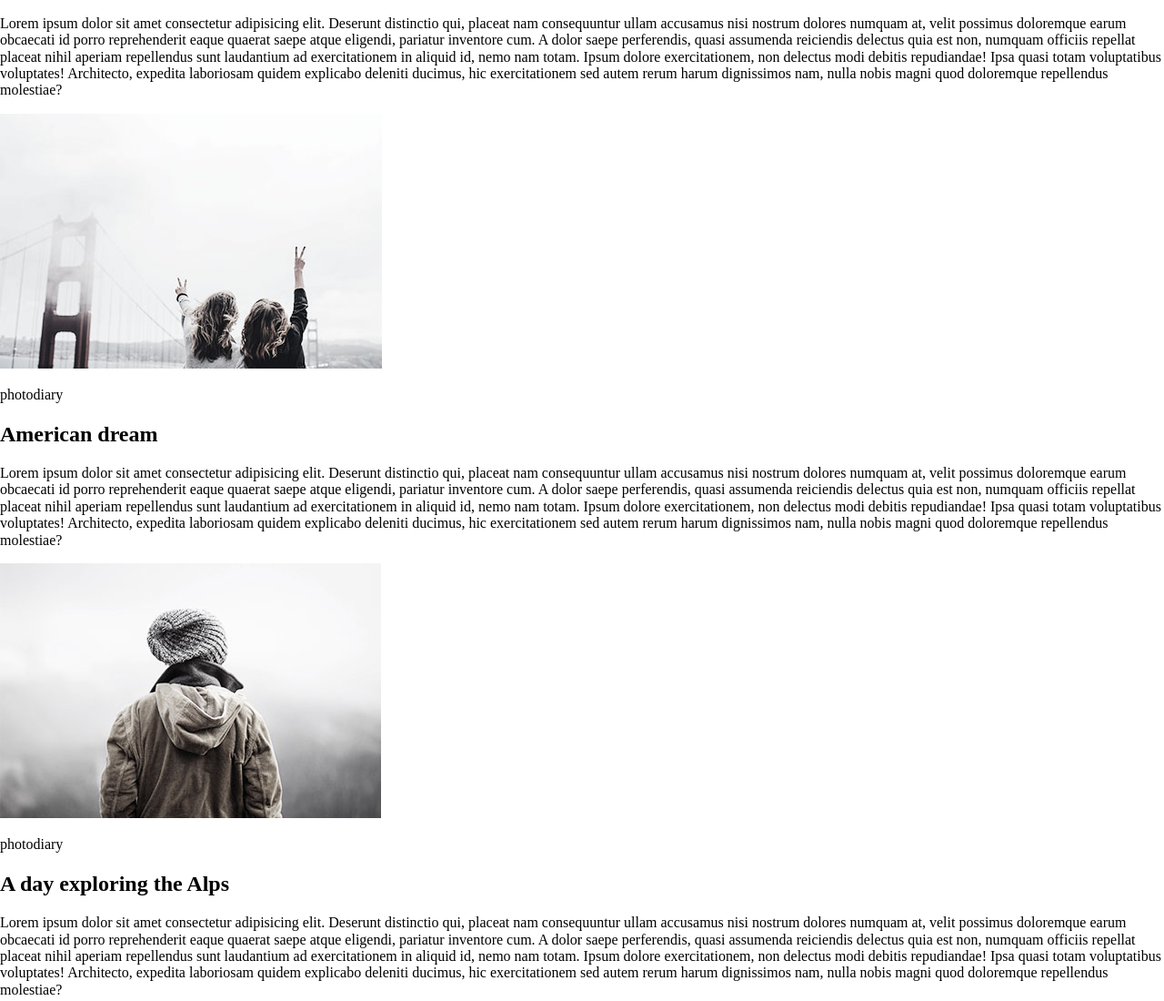
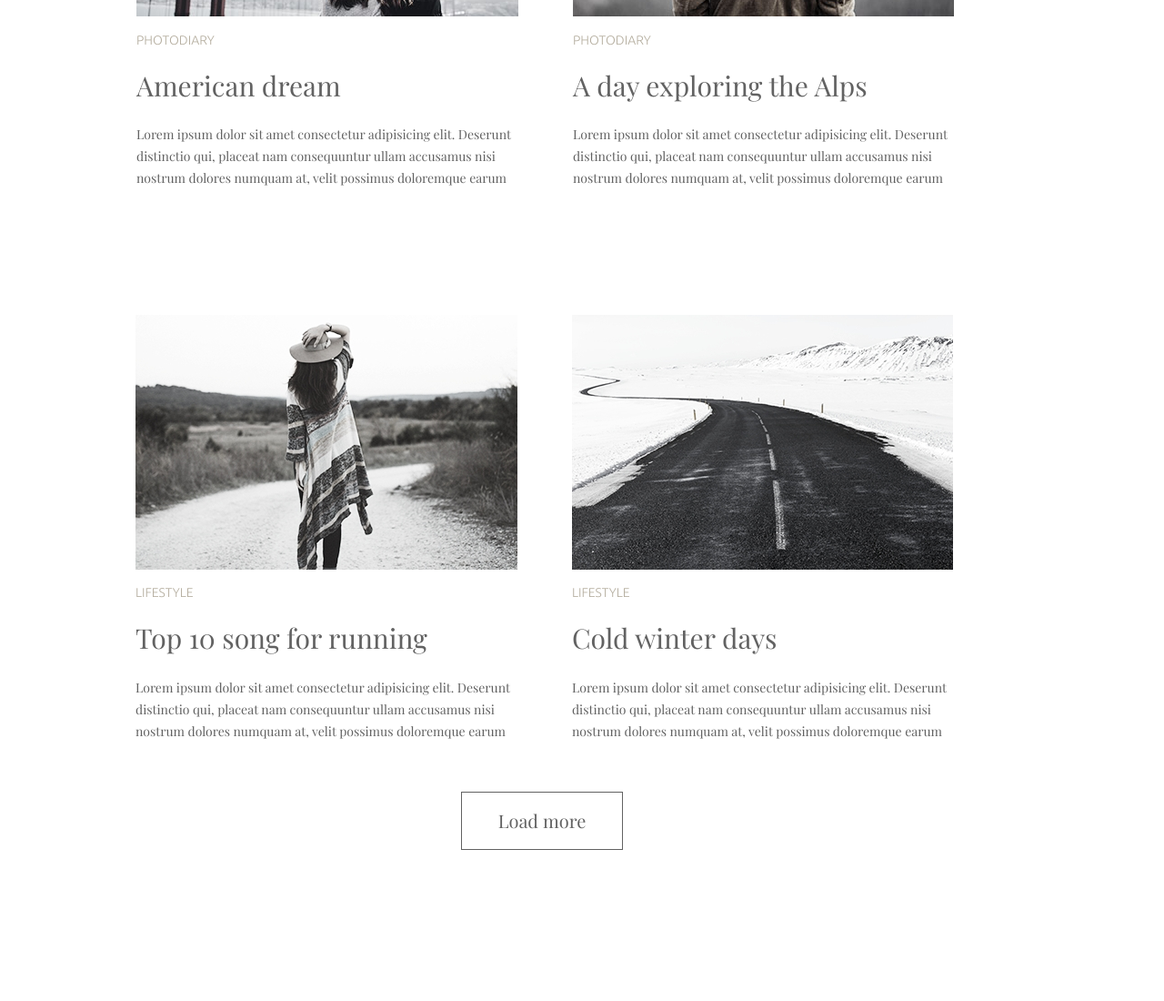
Before and after one commit to VadimBerezenskiy/module-03, a plain HTML site: page index.html in a window 1280 px wide. Shown: the part 969-2069 px from the top of the page at 91% size. After the commit the page ends 1973 px from the top, so only its background shows below. Drawn offline with nearby package versions, Linux system fonts and the light colour scheme.

Commit message:
main css decor

```diff
--- a/css/styles.css
+++ b/css/styles.css
@@ -0,0 +1,79 @@
+* {
+  box-sizing: content-box;
+}
+
+div {
+  width: 1200px;
+  font-family: "Playfair Display", serif;
+  color: #626262;
+  font-weight: 400;
+}
+
+.topic {
+  display: inline-block;
+}
+
+.first {
+  margin: 0 56px 132px 150px;
+  width: 420px;
+}
+
+.second {
+  margin-right: 151px;
+  margin-bottom: 132px;
+  width: 419px;
+}
+
+.third {
+  margin: 0 56px 138px 150px;
+  width: 420px;
+}
+
+.fourth {
+  margin-right: 151px;
+  margin-bottom: 138px;
+  width: 419px;
+}
+
+.fifth {
+  margin: 0 56px 54px 149px;
+  width: 420px;
+}
+.sixth {
+  margin-right: 152px;
+  margin-bottom: 54px;
+  width: 419px;
+}
+
+.ubuntu {
+  color: #b4ad9e;
+  font-family: "Ubuntu", sans-serif;
+  font-size: 14px;
+  font-weight: 300;
+  text-transform: uppercase;
+}
+
+h2 {
+  font-size: 30px;
+  font-weight: 400;
+}
+
+.text {
+  font-size: 14px;
+  line-height: 24px;
+  margin-bottom: 0;
+}
+
+button {
+  display: inline-block;
+  margin: 0 529px 70px 507px;
+  font-family: "Playfair Display", serif;
+  color: #626262;
+  font-weight: 400;
+  font-size: 20px;
+  line-height: 24px;
+  border: 1px solid #626262;
+  width: 164px;
+  height: 60px;
+  background-color: #ffffff;
+}
--- a/index.html
+++ b/index.html
@@ -15,7 +15,9 @@
       href="https://fonts.googleapis.com/css2?family=Ubuntu:wght@300&display=swap"
     />
   </head>
+
   <body>
+    <div>
       <header>
         <nav>
           <ul>
@@ -27,146 +29,98 @@
         </nav>
       </header>
       <main>
-      <section>
-        <img src="img/img1.jpg" alt="girl on party" width="420" height="280" />
-        <p>Lifestyle</p>
+        <section class="first topic">
+          <img
+            src="img/img1.jpg"
+            alt="girl on party"
+            width="420"
+            height="280"
+          />
+          <p class="ubuntu">lifestyle</p>
           <h2>More then just a music festival</h2>
-        <p>
+          <p class="text">
             Lorem ipsum dolor sit amet consectetur adipisicing elit. Deserunt
-          distinctio qui, placeat nam consequuntur ullam accusamus nisi nostrum
-          dolores numquam at, velit possimus doloremque earum obcaecati id porro
-          reprehenderit eaque quaerat saepe atque eligendi, pariatur inventore
-          cum. A dolor saepe perferendis, quasi assumenda reiciendis delectus
-          quia est non, numquam officiis repellat placeat nihil aperiam
-          repellendus sunt laudantium ad exercitationem in aliquid id, nemo nam
-          totam. Ipsum dolore exercitationem, non delectus modi debitis
-          repudiandae! Ipsa quasi totam voluptatibus voluptates! Architecto,
-          expedita laboriosam quidem explicabo deleniti ducimus, hic
-          exercitationem sed autem rerum harum dignissimos nam, nulla nobis
-          magni quod doloremque repellendus molestiae?
+            distinctio qui, placeat nam consequuntur ullam accusamus nisi
+            nostrum dolores numquam at, velit possimus doloremque earum
           </p>
         </section>
-      <section>
+        <section class="second topic">
           <img
             src="img/img2.jpg"
             alt="hot mug in mittens"
             width="419"
             height="280"
           />
-        <p>lifestyle</p>
+          <p class="ubuntu">lifestyle</p>
           <h2>Life tastes better with coffee</h2>
-        <p>
+          <p class="text">
             Lorem ipsum dolor sit amet consectetur adipisicing elit. Deserunt
-          distinctio qui, placeat nam consequuntur ullam accusamus nisi nostrum
-          dolores numquam at, velit possimus doloremque earum obcaecati id porro
-          reprehenderit eaque quaerat saepe atque eligendi, pariatur inventore
-          cum. A dolor saepe perferendis, quasi assumenda reiciendis delectus
-          quia est non, numquam officiis repellat placeat nihil aperiam
-          repellendus sunt laudantium ad exercitationem in aliquid id, nemo nam
-          totam. Ipsum dolore exercitationem, non delectus modi debitis
-          repudiandae! Ipsa quasi totam voluptatibus voluptates! Architecto,
-          expedita laboriosam quidem explicabo deleniti ducimus, hic
-          exercitationem sed autem rerum harum dignissimos nam, nulla nobis
-          magni quod doloremque repellendus molestiae?
+            distinctio qui, placeat nam consequuntur ullam accusamus nisi
+            nostrum dolores numquam at, velit possimus doloremque earum
           </p>
         </section>
-      <section>
+        <section class="third topic">
           <img
             src="img/img3.jpg"
             alt="two girls and a bridge"
             width="420"
             height="280"
           />
-        <p>photodiary</p>
+          <p class="ubuntu">photodiary</p>
           <h2>American dream</h2>
-        <p>
+          <p class="text">
             Lorem ipsum dolor sit amet consectetur adipisicing elit. Deserunt
-          distinctio qui, placeat nam consequuntur ullam accusamus nisi nostrum
-          dolores numquam at, velit possimus doloremque earum obcaecati id porro
-          reprehenderit eaque quaerat saepe atque eligendi, pariatur inventore
-          cum. A dolor saepe perferendis, quasi assumenda reiciendis delectus
-          quia est non, numquam officiis repellat placeat nihil aperiam
-          repellendus sunt laudantium ad exercitationem in aliquid id, nemo nam
-          totam. Ipsum dolore exercitationem, non delectus modi debitis
-          repudiandae! Ipsa quasi totam voluptatibus voluptates! Architecto,
-          expedita laboriosam quidem explicabo deleniti ducimus, hic
-          exercitationem sed autem rerum harum dignissimos nam, nulla nobis
-          magni quod doloremque repellendus molestiae?
+            distinctio qui, placeat nam consequuntur ullam accusamus nisi
+            nostrum dolores numquam at, velit possimus doloremque earum
           </p>
         </section>
-      <section>
+        <section class="fourth topic">
           <img
             src="img/img4.jpg"
             alt="guy backs on the background"
             width="419"
             height="280"
           />
-        <p>photodiary</p>
+          <p class="ubuntu">photodiary</p>
           <h2>A day exploring the Alps</h2>
-        <p>
+          <p class="text">
             Lorem ipsum dolor sit amet consectetur adipisicing elit. Deserunt
-          distinctio qui, placeat nam consequuntur ullam accusamus nisi nostrum
-          dolores numquam at, velit possimus doloremque earum obcaecati id porro
-          reprehenderit eaque quaerat saepe atque eligendi, pariatur inventore
-          cum. A dolor saepe perferendis, quasi assumenda reiciendis delectus
-          quia est non, numquam officiis repellat placeat nihil aperiam
-          repellendus sunt laudantium ad exercitationem in aliquid id, nemo nam
-          totam. Ipsum dolore exercitationem, non delectus modi debitis
-          repudiandae! Ipsa quasi totam voluptatibus voluptates! Architecto,
-          expedita laboriosam quidem explicabo deleniti ducimus, hic
-          exercitationem sed autem rerum harum dignissimos nam, nulla nobis
-          magni quod doloremque repellendus molestiae?
+            distinctio qui, placeat nam consequuntur ullam accusamus nisi
+            nostrum dolores numquam at, velit possimus doloremque earum
           </p>
         </section>
-      <section>
+        <section class="fifth topic">
           <img
             src="img/img5.jpg"
             alt="hot mug in mittens"
             width="420"
             height="280"
           />
-        <p>lifestyle</p>
+          <p class="ubuntu">lifestyle</p>
           <h2>Top 10 song for running</h2>
-        <p>
+          <p class="text">
             Lorem ipsum dolor sit amet consectetur adipisicing elit. Deserunt
-          distinctio qui, placeat nam consequuntur ullam accusamus nisi nostrum
-          dolores numquam at, velit possimus doloremque earum obcaecati id porro
-          reprehenderit eaque quaerat saepe atque eligendi, pariatur inventore
-          cum. A dolor saepe perferendis, quasi assumenda reiciendis delectus
-          quia est non, numquam officiis repellat placeat nihil aperiam
-          repellendus sunt laudantium ad exercitationem in aliquid id, nemo nam
-          totam. Ipsum dolore exercitationem, non delectus modi debitis
-          repudiandae! Ipsa quasi totam voluptatibus voluptates! Architecto,
-          expedita laboriosam quidem explicabo deleniti ducimus, hic
-          exercitationem sed autem rerum harum dignissimos nam, nulla nobis
-          magni quod doloremque repellendus molestiae?
+            distinctio qui, placeat nam consequuntur ullam accusamus nisi
+            nostrum dolores numquam at, velit possimus doloremque earum
           </p>
         </section>
-      <section>
+        <section class="sixth topic">
           <img
             src="img/img6.jpg"
             alt="hot mug in mittens"
             width="419"
             height="280"
           />
-        <p>lifestyle</p>
+          <p class="ubuntu">lifestyle</p>
           <h2>Cold winter days</h2>
-        <p>
+          <p class="text">
             Lorem ipsum dolor sit amet consectetur adipisicing elit. Deserunt
-          distinctio qui, placeat nam consequuntur ullam accusamus nisi nostrum
-          dolores numquam at, velit possimus doloremque earum obcaecati id porro
-          reprehenderit eaque quaerat saepe atque eligendi, pariatur inventore
-          cum. A dolor saepe perferendis, quasi assumenda reiciendis delectus
-          quia est non, numquam officiis repellat placeat nihil aperiam
-          repellendus sunt laudantium ad exercitationem in aliquid id, nemo nam
-          totam. Ipsum dolore exercitationem, non delectus modi debitis
-          repudiandae! Ipsa quasi totam voluptatibus voluptates! Architecto,
-          expedita laboriosam quidem explicabo deleniti ducimus, hic
-          exercitationem sed autem rerum harum dignissimos nam, nulla nobis
-          magni quod doloremque repellendus molestiae?
+            distinctio qui, placeat nam consequuntur ullam accusamus nisi
+            nostrum dolores numquam at, velit possimus doloremque earum
           </p>
         </section>
-      <button>load more</button>
+        <button type="button">Load more</button>
       </main>
+    </div>
   </body>
 </html>
```
Lines whose indentation alone changed are shown as unchanged.
